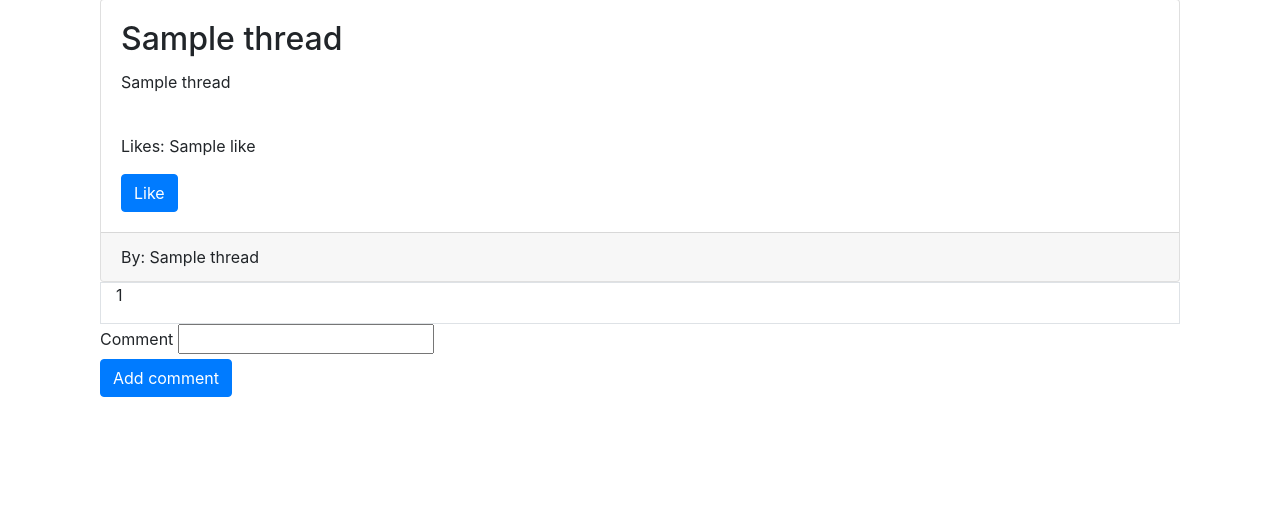
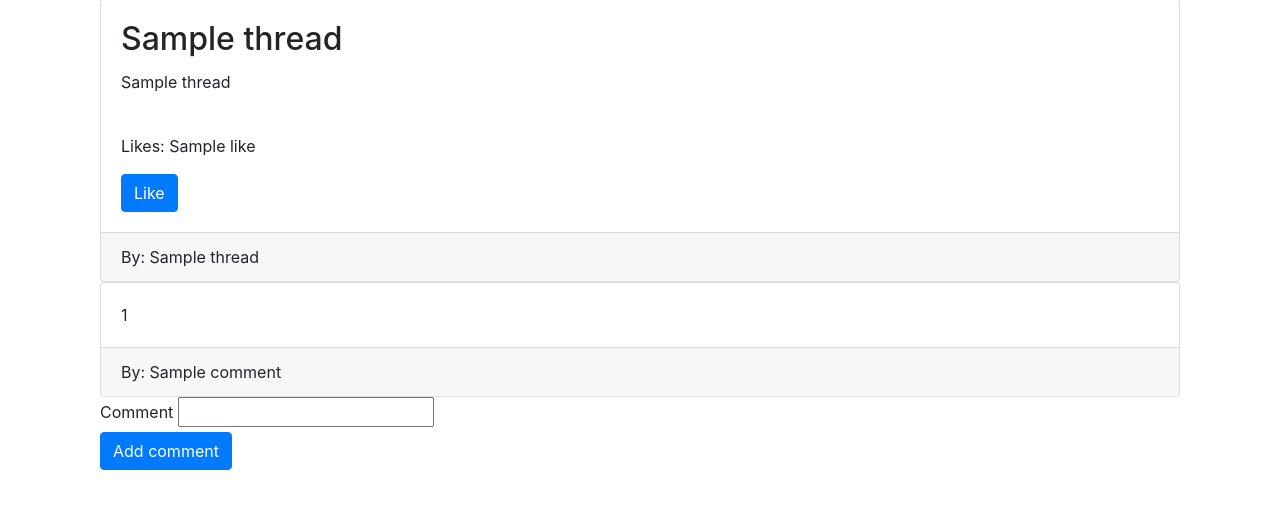
Before and after one commit to LiljaTom/keskustelusovellus, a Flask app: template templates/thread.html in a window 1280 px wide. Shown: the part 57-566 px from the top of the page. Run offline with Flask 3, Linux system fonts and the light colour scheme; the template is opened without the code that fills it: most values are stand-ins (such as "Sample title", 1, 10 or a date in 2020); some libraries are stand-ins or nearby versions.

Commit message:
Add username to comments

```diff
--- a/comment.py
+++ b/comment.py
@@ -18,7 +18,7 @@ def createComment(threadId, content):
         return False
 
 def getCommentsInThread(threadId):
-    sql = text("SELECT content from comments WHERE thread_id=:thread_id")
+    sql = text("SELECT comments.content, users.username, comments.id from comments JOIN users ON comments.user_id = users.id WHERE thread_id=:thread_id ORDER BY 3")
     result = db.session.execute(sql, {"thread_id": threadId})
 
     return result.fetchall()
--- a/templates/thread.html
+++ b/templates/thread.html
@@ -19,8 +19,13 @@
         </div>
     </div>
     {% for comment in comments %}
-    <div class="container border">
-        <p>{{ comment[0] }}</p>
+    <div class="card">
+        <div class="card-body">
+            <p class="card-text">{{ comment[0] }}</p>
+        </div>
+        <div class="card-footer text-body-secondary">
+            <p class="card-text">By: {{ comment[1] }}</p>
+        </div>
     </div>
     {% endfor %}
     <div>
```
